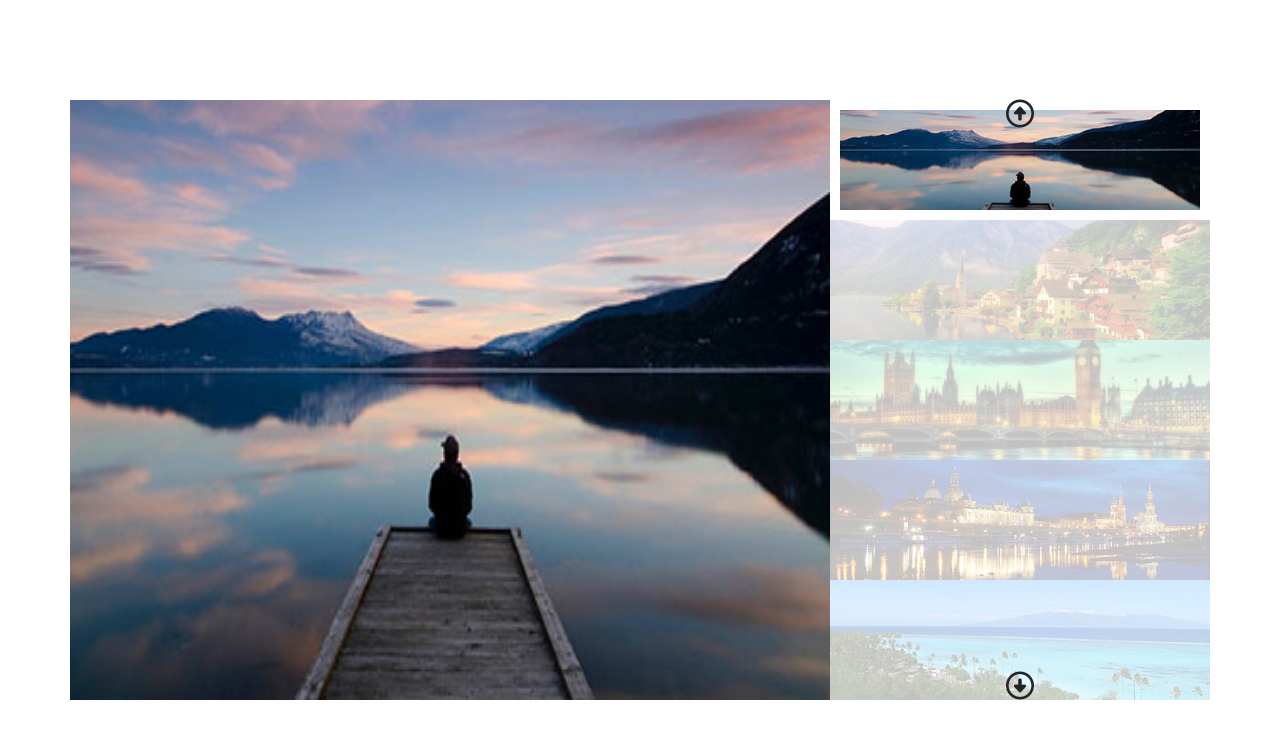
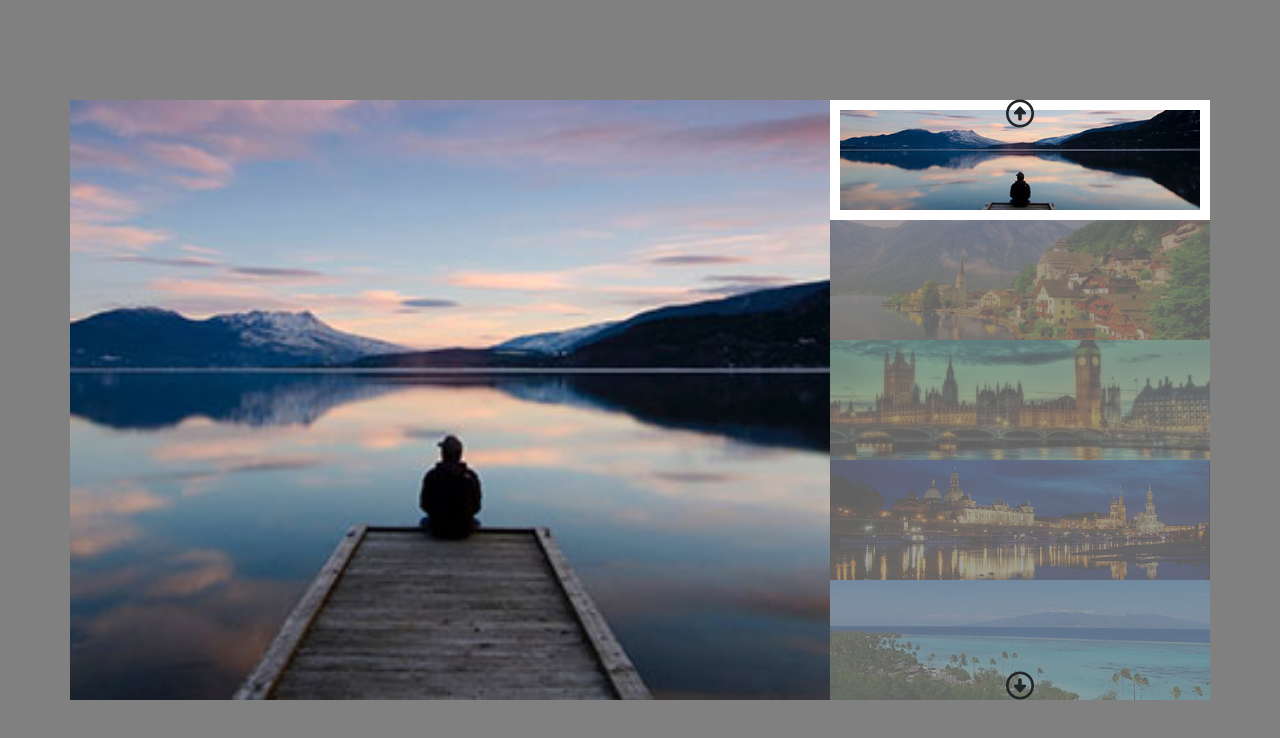
Before and after one commit to Dandav2923/js-array-carousel, a plain HTML site: page index.html in a window 1280 px wide. Drawn offline with nearby package versions, Linux system fonts and the light colour scheme.

Commit message:
non so cosa sia rimasto

```diff
--- a/css/style.css
+++ b/css/style.css
@@ -1,3 +1,6 @@
+.bg-grey {
+    background-color: grey;
+}
 .box-image {
     height: 20%;
 }
@@ -13,6 +16,7 @@
 
 .col-8 img.active {
     display: block !important;
+    object-fit: cover;
 }
 #up {
     z-index: 2;
```
